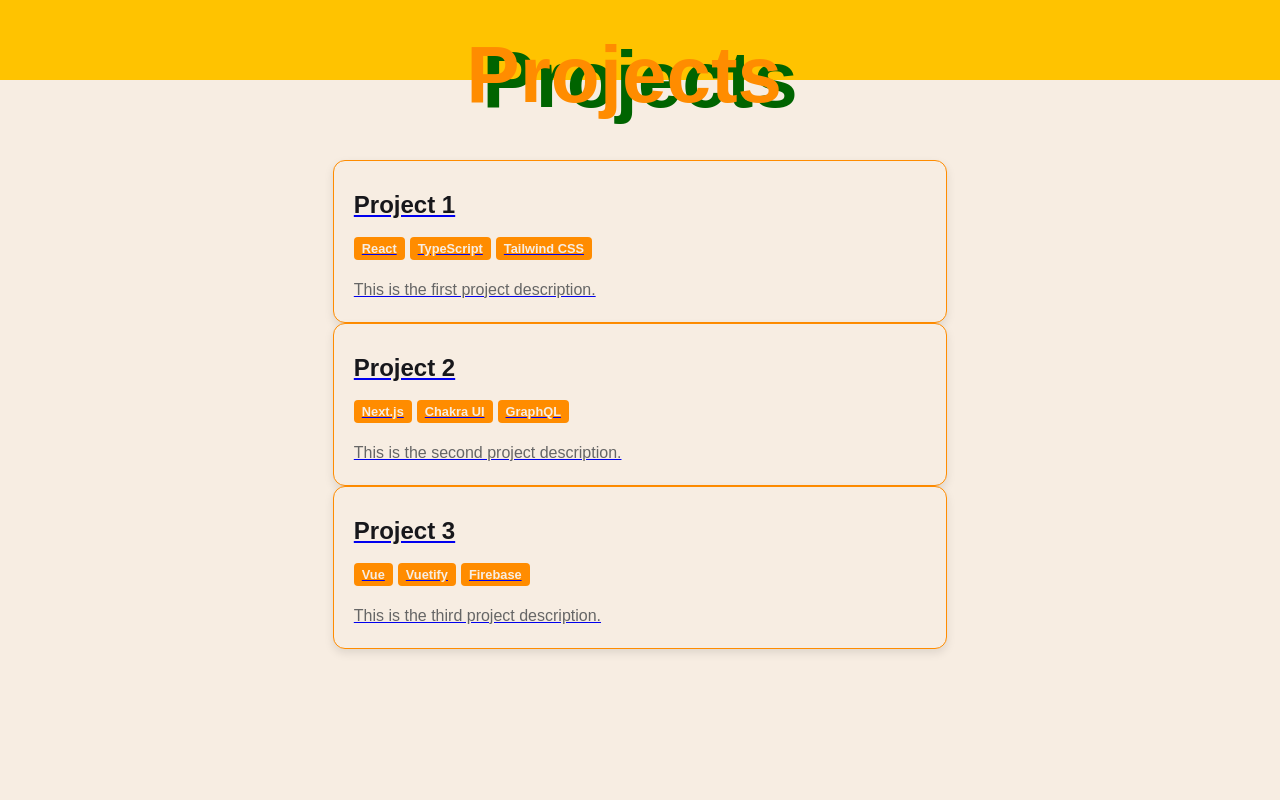
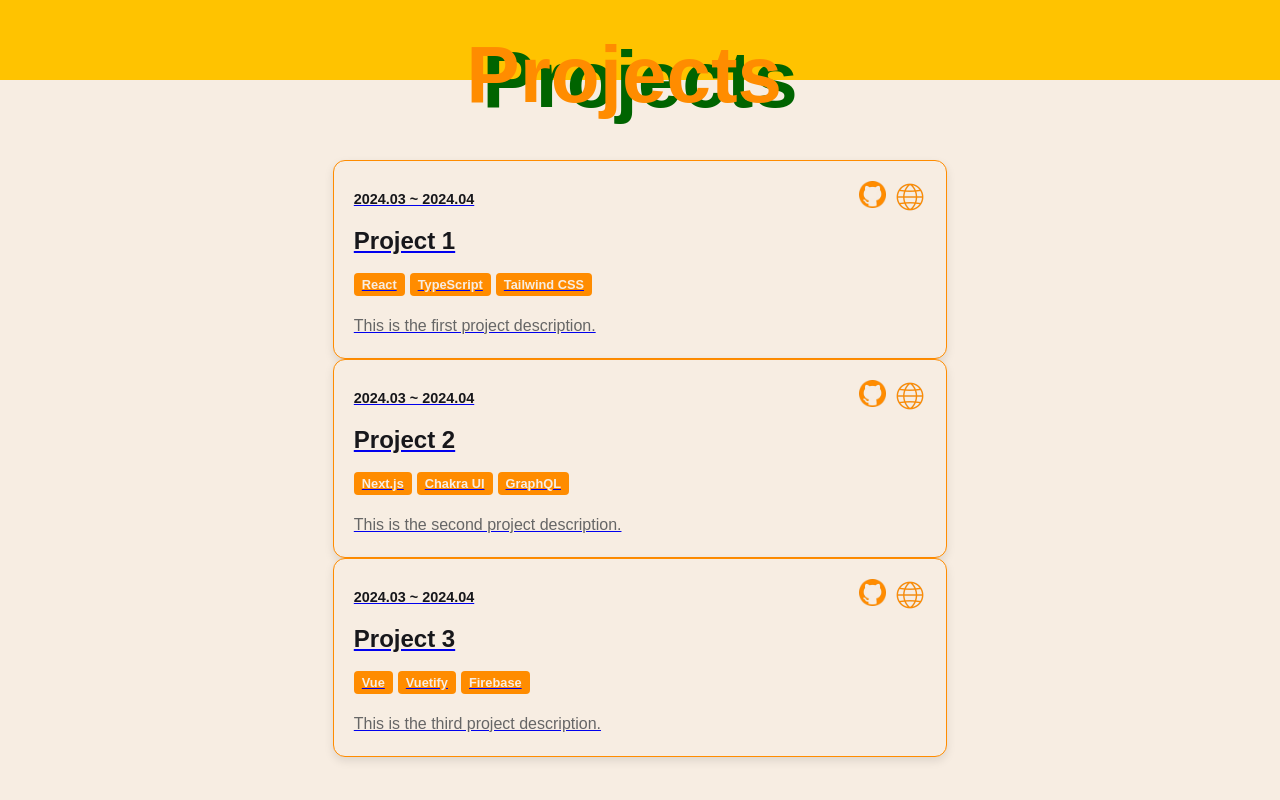
Before and after one commit to h-0y28/h-0y28, a React (Vite) app: page / in a window 1280 px wide. Shown: the part 2320-3120 px from the top of the page. Built offline with nearby package versions, Linux system fonts and the light colour scheme; a web font is replaced by a local one.

Commit message:
feat: add github and website link

```diff
--- a/src/pages/Projects/index.tsx
+++ b/src/pages/Projects/index.tsx
@@ -9,18 +9,27 @@ export default function Projects() {
       title: "Project 1",
       content: "This is the first project description.",
       href: "https://example1.com",
+      term: "2024.03 ~ 2024.04",
+      githubHref: "https://github.com/h-0y28",
+      websiteHref: "https://github.com/h-0y28",
     },
     {
       skills: ["Next.js", "Chakra UI", "GraphQL"],
       title: "Project 2",
       content: "This is the second project description.",
       href: "https://example2.com",
+      term: "2024.03 ~ 2024.04",
+      githubHref: "https://github.com/h-0y28",
+      websiteHref: "https://github.com/h-0y28",
     },
     {
       skills: ["Vue", "Vuetify", "Firebase"],
       title: "Project 3",
       content: "This is the third project description.",
       href: "https://example3.com",
+      term: "2024.03 ~ 2024.04",
+      githubHref: "https://github.com/h-0y28",
+      websiteHref: "https://github.com/h-0y28",
     },
   ];
 
@@ -40,6 +49,9 @@ export default function Projects() {
             title={project.title}
             content={project.content}
             href={project.href}
+            term={project.term}
+            githubHref={project.githubHref}
+            websiteHref={project.websiteHref}
           />
         ))}
       </S.CardContainer>
```
